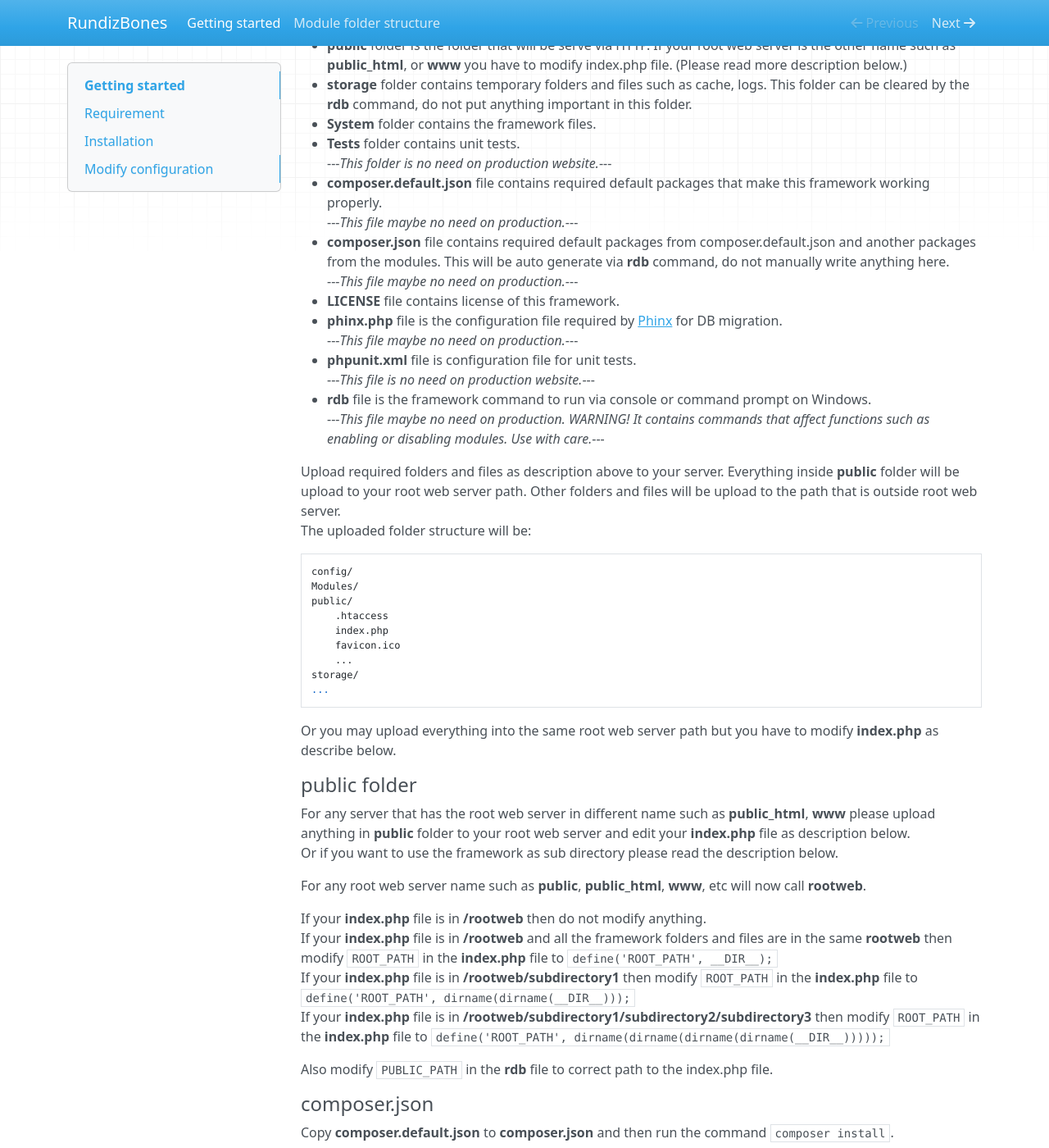
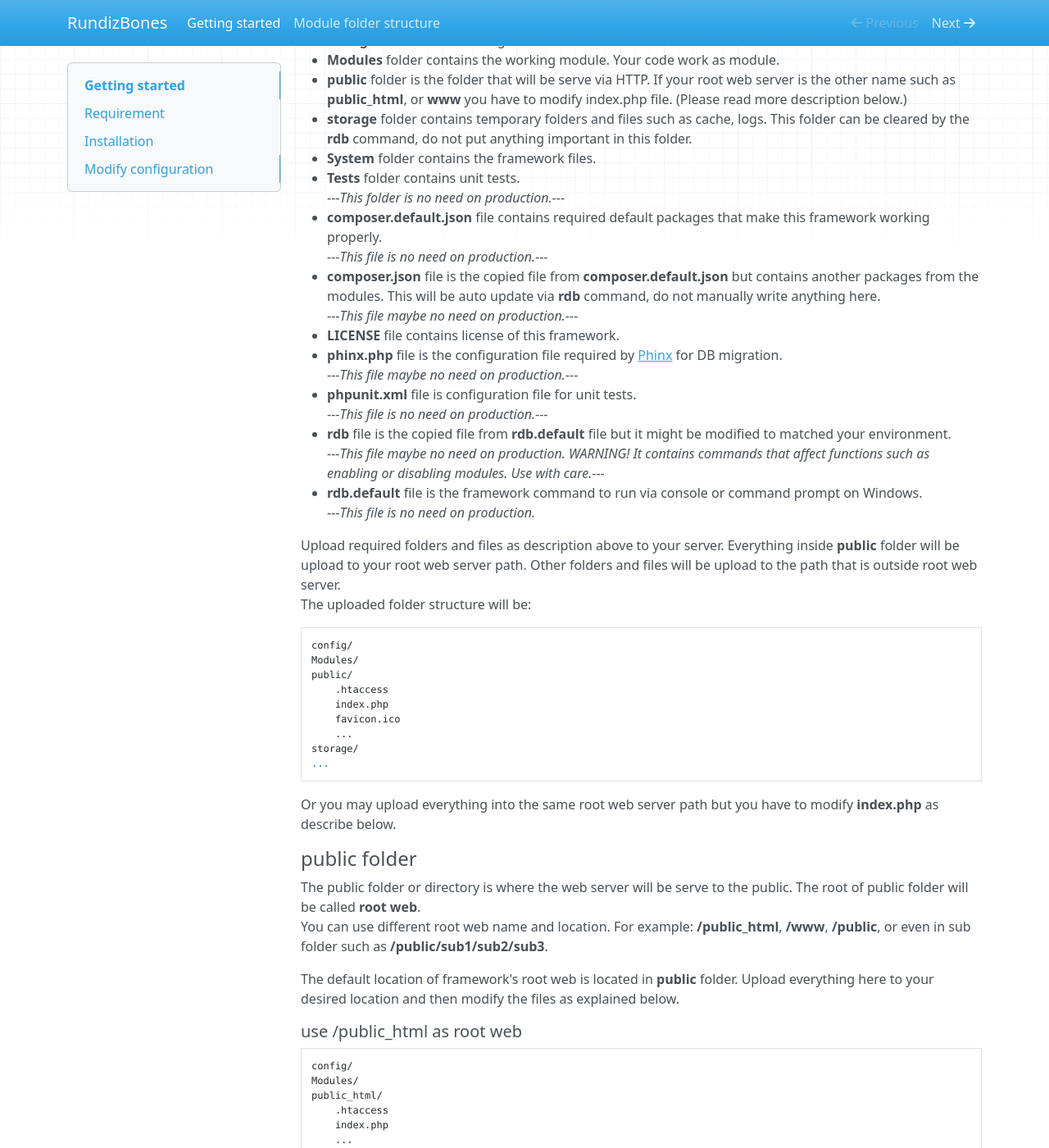
Before and after one commit to RundizBones/framework, an MkDocs documentation site: the page built from .wiki/getting-started.md, in a window 1280 px wide and 1400 px high, scrolled down 877 px. Shown: the whole window at 82% size. Built offline with MkDocs 1.6.1, drawn with Linux system fonts in a browser that asks for light colours; nearby versions of some CDN libraries; some of the changed text lies outside the part shown.

Commit message:
Update Wiki & rename **rdb** file.

````diff
--- a/.wiki/getting-started.md
+++ b/.wiki/getting-started.md
@@ -8,6 +8,7 @@ This framework require at least PHP 7.1 to work.
 ### Quick install.
 * Extract files to your location.
 * Copy **composer.default.json** to **composer.json**.
+* Copy **rdb.default** to **rdb**.
 * Run `composer install` command.
 * Browse to your installed URL and follow with **/rundizbones**. Example: http://localhost.localhost/rundizbones
 * If your installed correctly, it will showing the welcome page.
@@ -27,6 +28,7 @@ LICENSE
 phinx.php
 phpunit.xml
 rdb
+rdb.default
 ```
 These are folders and files that is required to make it work. The other folders and files such as **.api-doc**, **.wiki**, etc can be deleted.
 
@@ -38,19 +40,21 @@ These are folders and files that is required to make it work. The other folders
     This folder can be cleared by the **rdb** command, do not put anything important in this folder.
 * **System** folder contains the framework files.
 * **Tests** folder contains unit tests.<br>
-    ---*This folder is no need on production website.*---
+    ---*This folder is no need on production.*---
 * **composer.default.json** file contains required default packages that make this framework working properly.<br>
-    ---*This file maybe no need on production.*---
-* **composer.json** file contains required default packages from composer.default.json and another packages from the modules.
-    This will be auto generate via **rdb** command, do not manually write anything here.<br>
+    ---*This file is no need on production.*---
+* **composer.json** file is the copied file from **composer.default.json** but contains another packages from the modules.
+    This will be auto update via **rdb** command, do not manually write anything here.<br>
     ---*This file maybe no need on production.*---
 * **LICENSE** file contains license of this framework.
 * **phinx.php** file is the configuration file required by [Phinx] for DB migration.<br>
     ---*This file maybe no need on production.*---
 * **phpunit.xml** file is configuration file for unit tests.<br>
-    ---*This file is no need on production website.*---
-* **rdb** file is the framework command to run via console or command prompt on Windows.<br>
+    ---*This file is no need on production.*---
+* **rdb** file is the copied file from **rdb.default** file but it might be modified to matched your environment.<br>
     ---*This file maybe no need on production. WARNING! It contains commands that affect functions such as enabling or disabling modules. Use with care.*---
+* **rdb.default** file is the framework command to run via console or command prompt on Windows.<br>
+    ---*This file is no need on production.*
 
 Upload required folders and files as description above to your server. Everything inside **public** folder will be upload to your root web server path.
 Other folders and files will be upload to the path that is outside root web server.<br>
@@ -71,17 +75,72 @@ storage/
 Or you may upload everything into the same root web server path but you have to modify **index.php** as describe below.
 
 #### public folder
-For any server that has the root web server in different name such as **public_html**, **www** please upload anything in **public** folder to your root web server and edit your **index.php** file as description below.<br>
-Or if you want to use the framework as sub directory please read the description below.
+The public folder or directory is where the web server will be serve to the public. The root of public folder will be called **root web**.<br>
+You can use different root web name and location. For example: **/public_html**, **/www**, **/public**, or even in sub folder such as **/public/sub1/sub2/sub3**.<br>
 
-For any root web server name such as **public**, **public_html**, **www**, etc will now call **rootweb**.
+The default location of framework's root web is located in **public** folder. Upload everything here to your desired location and then modify the files as explained below.
 
-If your **index.php** file is in **/rootweb** then do not modify anything.<br>
-If your **index.php** file is in **/rootweb** and all the framework folders and files are in the same **rootweb** then modify `ROOT_PATH` in the **index.php** file to `define('ROOT_PATH', __DIR__);`<br>
-If your **index.php** file is in **/rootweb/subdirectory1** then modify `ROOT_PATH` in the **index.php** file to `define('ROOT_PATH', dirname(dirname(__DIR__)));`<br>
-If your **index.php** file is in **/rootweb/subdirectory1/subdirectory2/subdirectory3** then modify `ROOT_PATH` in the **index.php** file to `define('ROOT_PATH', dirname(dirname(dirname(dirname(__DIR__)))));`
+##### use /public_html as root web
+```
+config/
+Modules/
+public_html/
+    .htaccess
+    index.php
+    ...
+storage/
+...
+```
 
-Also modify `PUBLIC_PATH` in the **rdb** file to correct path to the index.php file.
+1. Open **rdb** file and modify `define('PUBLIC_PATH', __DIR__ . DIRECTORY_SEPARATOR . 'public_html');`
+
+##### Use /www as root web
+```
+config/
+Modules/
+www/
+    .htaccess
+    index.php
+    ...
+storage/
+...
+```
+
+1. Open **rdb** file and modify `define('PUBLIC_PATH', __DIR__ . DIRECTORY_SEPARATOR . 'www');`
+
+##### Use /public/sub1/sub2/sub3 as root web
+```
+config/
+Modules/
+public/
+    sub1/
+        sub2/
+            sub3/
+                .htaccess
+                index.php
+    ...
+storage/
+...
+```
+
+1. Open **index.php** file in root web and modify `define('ROOT_PATH', dirname(__DIR__, 4));`
+2. Open **rdb** file and modify `define('PUBLIC_PATH', __DIR__ . '/public/sub1/sub2/sub3');`
+
+##### Use the root web at the same level as framework
+```
+config/
+Modules/
+storage/
+System/
+.htaccess
+index.php
+```
+
+1. Open **index.php** file in root web and modify `define('ROOT_PATH', __DIR__);`
+2. Open **rdb** file and modify `define('PUBLIC_PATH', __DIR__);`
+
+#### rdb
+Copy **rdb.default** to **rdb**.
 
 #### composer.json
 Copy **composer.default.json** to **composer.json** and then run the command `composer install`.
````
Also changed, not shown: 2 other files.
